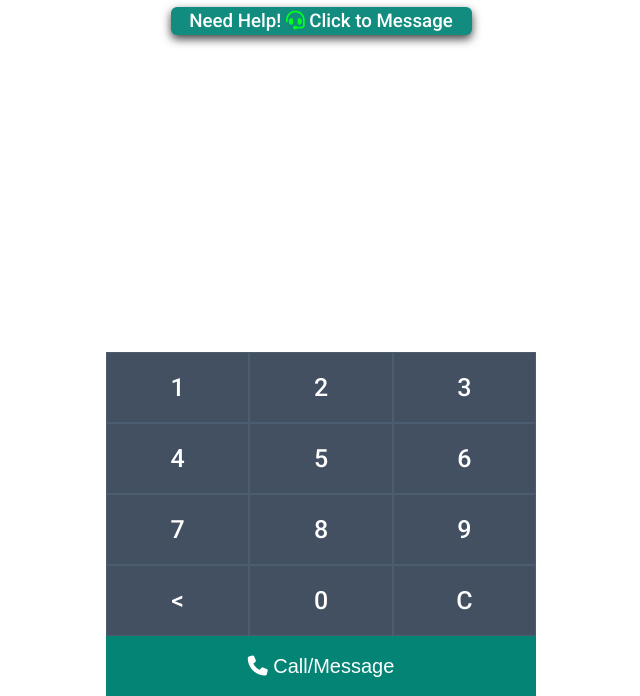
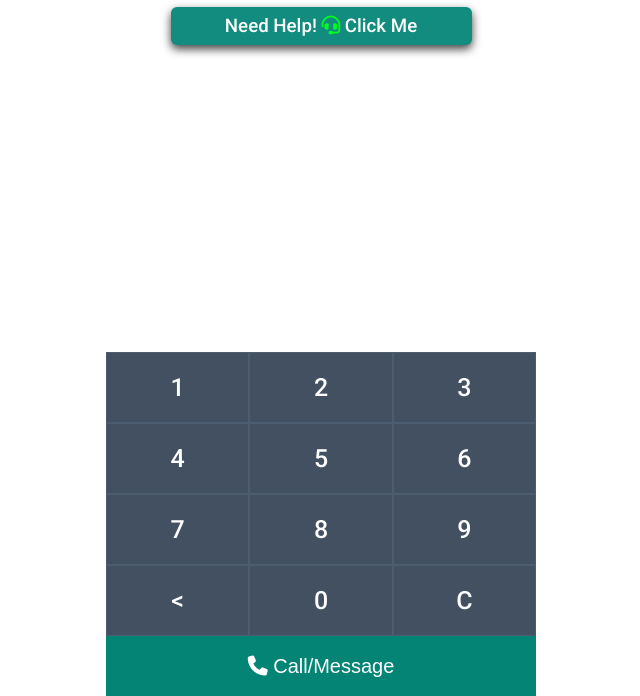
Before and after one commit to rajibrt/whatsapp, a plain HTML site: page index.html in a window 1280 px wide. Shown: the part 104-800 px from the top of the page, without its empty margins (319-959 px from the left). Drawn offline with Linux system fonts and the light colour scheme.

Commit message:
Scroll font size incresed

```diff
--- a/index.html
+++ b/index.html
@@ -38,7 +38,7 @@
                 </h3>
             </marquee> -->
             <h3 class="help"><a href="https://wa.me/88001711380679" target="_blank" rel="noopener noreferrer">Need Help!
-                    <i class="fa-solid fa-headset"></i> Click to Message</a></h3>
+                    <i class="fa-solid fa-headset"></i> Click Me</a></h3>
             <!-- <div class="message">
                 <h2 class="text-xl md:text-3xl lg:text-2xl text-teal-500 text-center text-center pt-1">Whatsapp Call &
                     Message Without Saving the Number
--- a/styles/style.css
+++ b/styles/style.css
@@ -22,7 +22,7 @@ marquee {
 
 marquee h3 {
     color: white;
-    font-size: 0.8em;
+    font-size: 1.2em;
 }
 
 .scroll {
@@ -31,7 +31,7 @@ marquee h3 {
 
 .help a {
     /* border: 1px solid greenyellow; */
-    padding: 3px 6px;
+    padding: 8px 6px;
     background: #128C7E;
     text-decoration: none;
     color: #ffffff;
```
